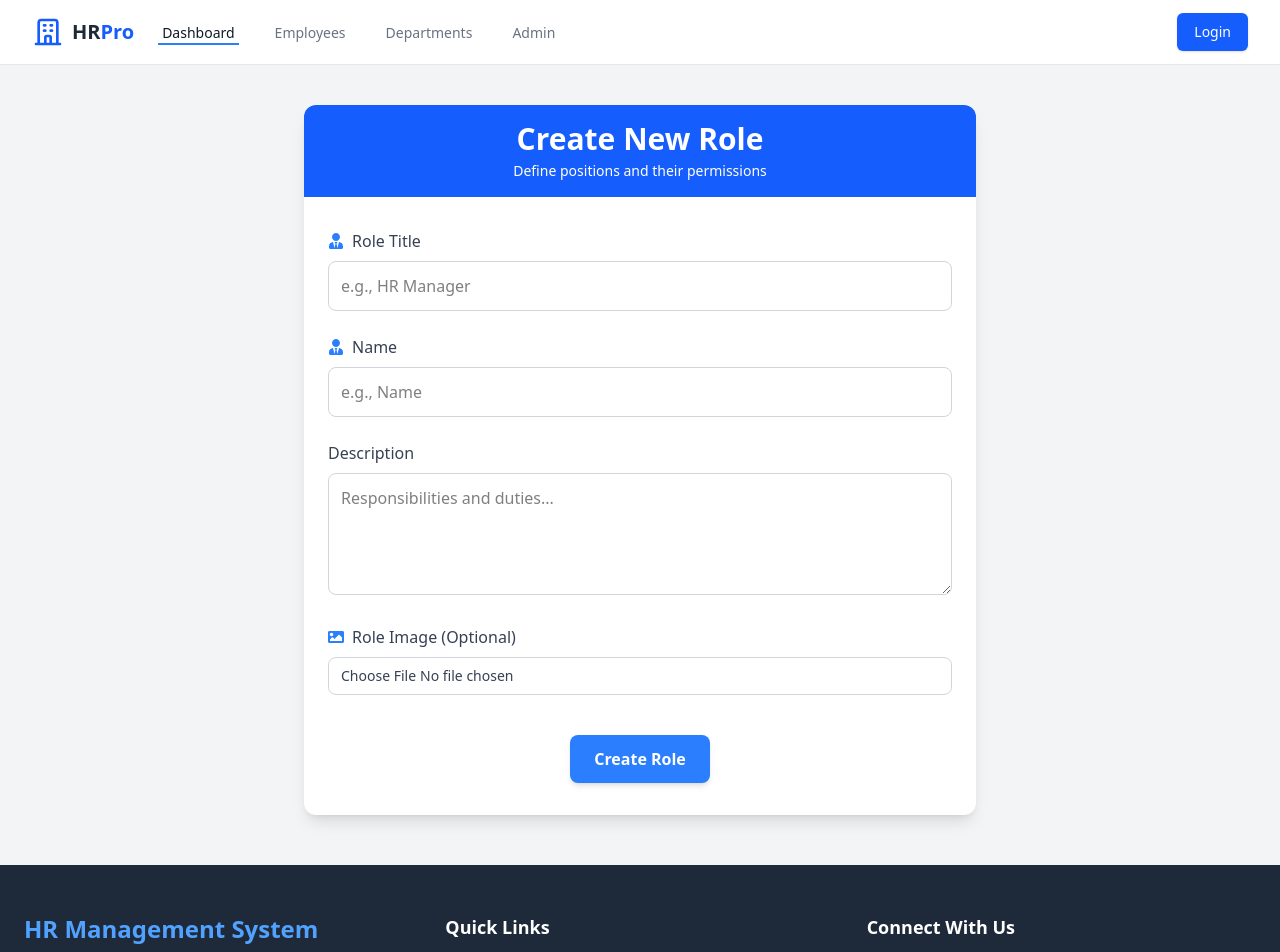
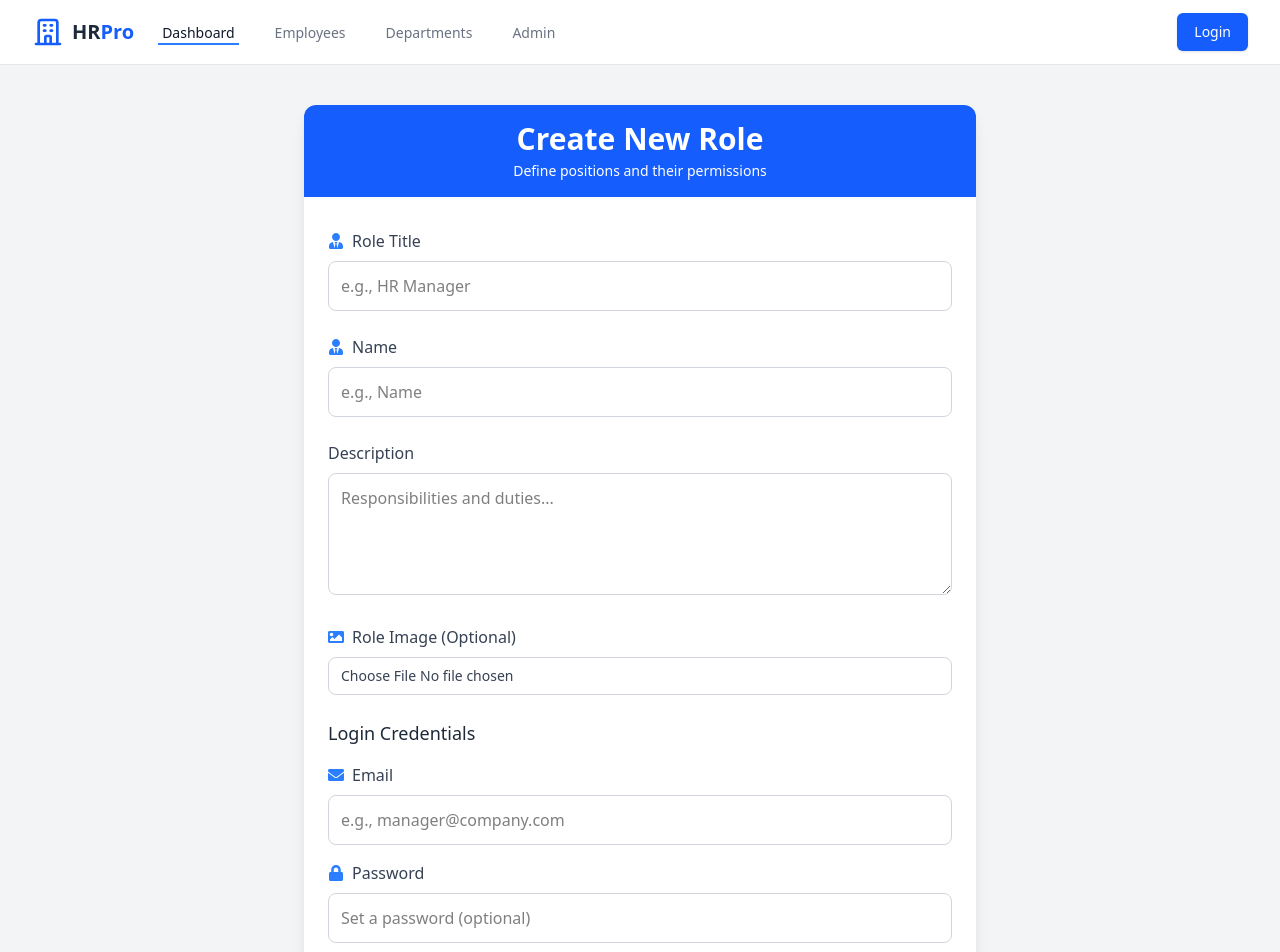
Before and after one commit to LAHIRUKBI/HR, a React (Vite) app in the folder Frontend/: page /Manager_Register in a window 1280 px wide. Shown: the top 952 px of the page. Built offline with nearby package versions, Linux system fonts and the light colour scheme.

Commit message:
add manage sign in link and it page

```diff
--- a/Frontend/src/App.jsx
+++ b/Frontend/src/App.jsx
@@ -21,6 +21,7 @@ import Manager_Register from './pages/Manager_Register';
 import Manager_Views from './pages/Manager_Views';
 import Employee_Home from './pages/Employee_Home';
 import Department_Home from './pages/Department_Home';
+import Manager_Signin from './pages/Manager_Signin';
 
 
 export default function App() {
@@ -53,7 +54,7 @@ export default function App() {
 
         <Route path="/Manager_Register" element={<Manager_Register />} />
         <Route path="/Manager_Views" element={<Manager_Views />} />
-
+        <Route path="/Manager_Signin" element={<Manager_Signin />} />
 
       </Routes>
       <Footer />
--- a/Frontend/src/pages/Manager_Register.jsx
+++ b/Frontend/src/pages/Manager_Register.jsx
@@ -1,13 +1,15 @@
 import React, { useState } from 'react';
 import axios from 'axios';
 import { toast } from 'react-toastify';
-import { FaImage, FaUserTie } from 'react-icons/fa';
+import { FaImage, FaUserTie, FaEnvelope, FaLock } from 'react-icons/fa';
 
 export default function Manager_Register() {
   const [formData, setFormData] = useState({
     title: '',
     name: '',
     description: '',
+    email: '',
+    password: ''
   });
   const [image, setImage] = useState(null);
   const [preview, setPreview] = useState(null);
@@ -23,10 +25,18 @@ export default function Manager_Register() {
   const handleSubmit = async (e) => {
     e.preventDefault();
 
+    // Basic validation
+    if (!formData.email && formData.password) {
+      toast.error('Please enter an email if setting a password');
+      return;
+    }
+
     const data = new FormData();
     data.append('title', formData.title);
     data.append('name', formData.name);
     data.append('description', formData.description);
+    data.append('email', formData.email);
+    data.append('password', formData.password);
     if (image) data.append('image', image);
 
     try {
@@ -38,7 +48,13 @@ export default function Manager_Register() {
 
       toast.success('Role created successfully!');
       // Reset form
-      setFormData({ title: '', name: '', description: '' });
+      setFormData({
+        title: '',
+        name: '',
+        description: '',
+        email: '',
+        password: ''
+      });
       setImage(null);
       setPreview(null);
 
@@ -72,6 +88,7 @@ export default function Manager_Register() {
                 required
               />
             </div>
+
             {/* Name */}
             <div>
               <label className="flex items-center gap-2 text-gray-700 font-medium mb-2">
@@ -127,6 +144,39 @@ export default function Manager_Register() {
               )}
             </div>
 
+            {/* Login Credentials */}
+            <div className="space-y-4">
+              <h3 className="text-lg font-medium text-gray-800">Login Credentials</h3>
+
+              <div>
+                <label className="flex items-center gap-2 text-gray-700 font-medium mb-2">
+                  <FaEnvelope className="text-blue-500" />
+                  Email
+                </label>
+                <input
+                  type="email"
+                  className="w-full p-3 border border-gray-300 rounded-lg focus:ring-2 focus:ring-blue-500"
+                  placeholder="e.g., manager@company.com"
+                  value={formData.email}
+                  onChange={(e) => setFormData({...formData, email: e.target.value})}
+                />
+              </div>
+
+              <div>
+                <label className="flex items-center gap-2 text-gray-700 font-medium mb-2">
+                  <FaLock className="text-blue-500" />
+                  Password
+                </label>
+                <input
+                  type="password"
+                  className="w-full p-3 border border-gray-300 rounded-lg focus:ring-2 focus:ring-blue-500"
+                  placeholder="Set a password (optional)"
+                  value={formData.password}
+                  onChange={(e) => setFormData({...formData, password: e.target.value})}
+                />
+              </div>
+            </div>
+
             {/* Submit Button */}
             <div className="flex justify-center pt-4">
               <button
--- /dev/null
+++ b/Frontend/src/pages/Manager_Signin.jsx
@@ -0,0 +1,7 @@
+import React from 'react'
+
+export default function Manager_Signin() {
+  return (
+    <div>Manager_Signin</div>
+  )
+}
--- a/Frontend/src/pages/Sign_in.jsx
+++ b/Frontend/src/pages/Sign_in.jsx
@@ -167,9 +167,14 @@ export default function Sign_in() {
             </div>
           </form>
 
-          {/* Optional footer */}
-          <div className="mt-6 text-center text-sm text-gray-500">
-            <p>Need help? Contact your HR department</p>
+          {/* Manager Signin Link */}
+          <div className="mt-6 text-center">
+            <button
+              onClick={() => navigate('/Manager_Signin')}
+              className="text-blue-600 hover:text-blue-800 font-medium transition-colors"
+            >
+              Manager Signin
+            </button>
           </div>
         </div>
       </div>
```
Also changed, not shown: 5 other files (tests, documents, lock files or other folders).
